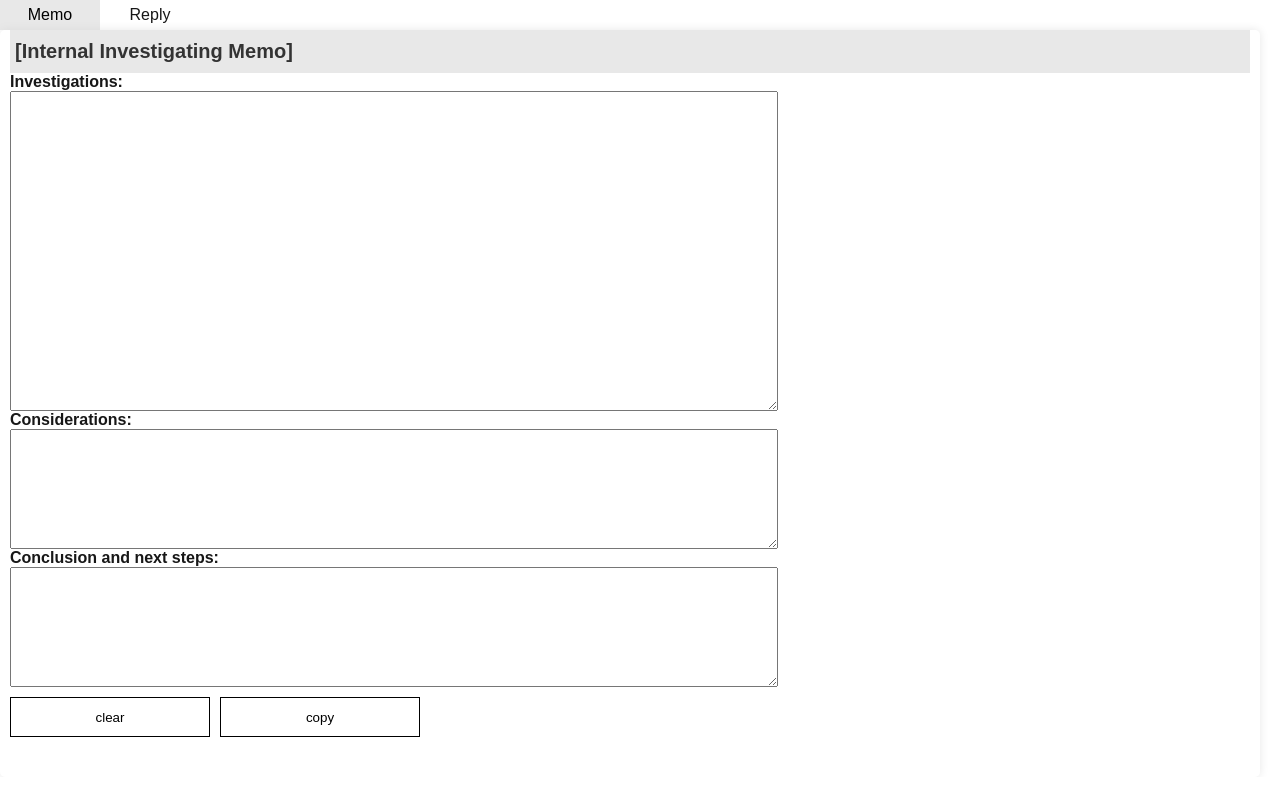
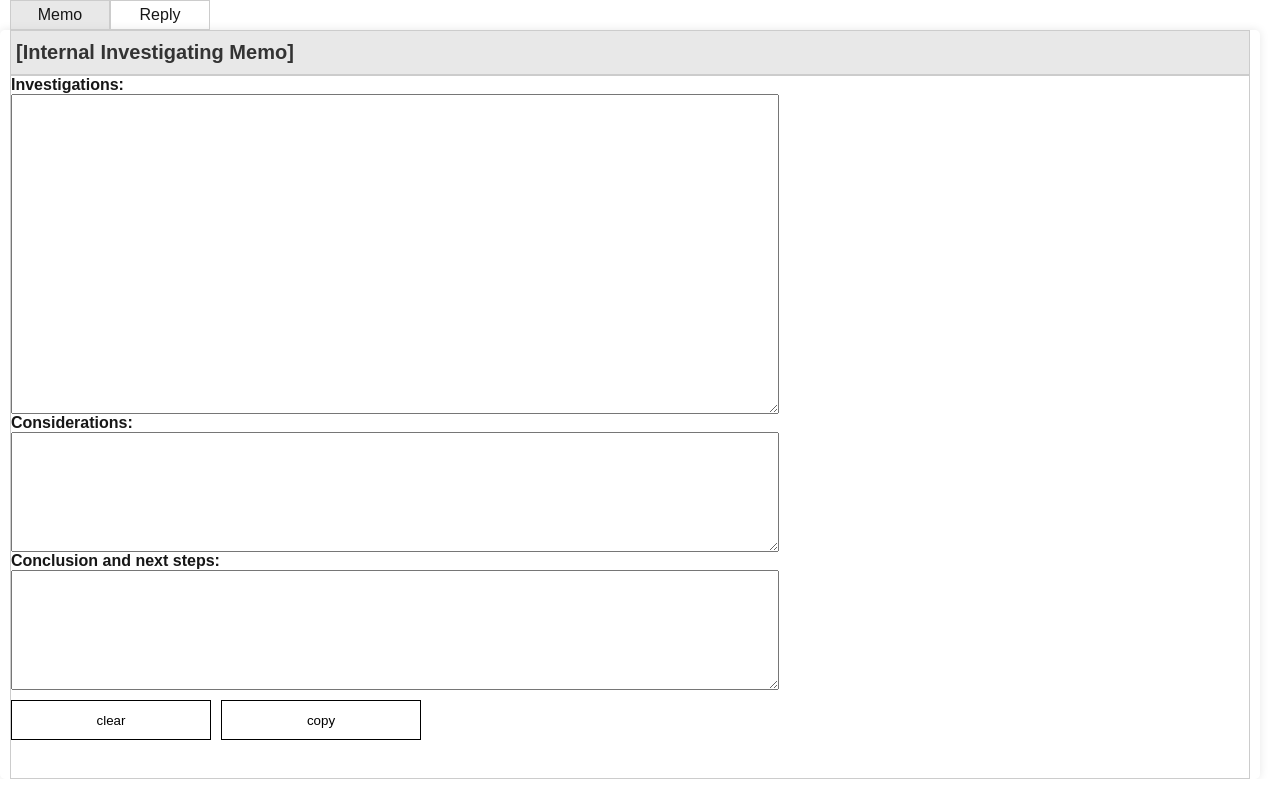
Before and after one commit to pyxudev/supportTemplate, a Next.js app: page / in a window 1280 px wide. Built offline with nearby package versions, Linux system fonts and the light colour scheme.

Commit message:
little UI changed

```diff
--- a/src/app/page.tsx
+++ b/src/app/page.tsx
@@ -122,7 +122,7 @@ export default function Home() {
 
     return (
         <>
-            <ul>
+            <ul className='tab-list'>
                 <li>
                     <div className={`MemoTab tab ${activeTab === 'tab1' && 'selected'}`} onClick={() => setActiveTab('tab1')}>
                         Memo
--- a/src/app/style/pagestyle.css
+++ b/src/app/style/pagestyle.css
@@ -32,6 +32,7 @@ input[type="text"] {
 }
 .greeting {
     display: flex;
+    margin-top: 5px;
 }
 #greeting {
     margin: 10px 0;
@@ -74,7 +75,7 @@ button:hover {
     color: #fff;
 }
 .sidecontain {
-    height: 88vh;
+    height: calc(88vh - 1px);
     overflow-y: scroll;
 }
 .sidebar li {
--- a/src/app/style/tabstyle.css
+++ b/src/app/style/tabstyle.css
@@ -4,6 +4,7 @@
     display: flex;
     align-items: center;
     justify-content: center;
+    border: 1px solid #ccc;
 }
 .tab:hover {
     background-color: lightgray;
@@ -14,6 +15,9 @@
 .tab.selected {
     background: transparent;
     background-color: rgba(211, 211, 211, 0.514);
+}
+.tab-list {
+    margin-left: 10px;
 }
 .tab-contents {
     max-width: calc( 100vw - 20px );
@@ -26,7 +30,8 @@
 .tab-title {
     padding-top: 5px;
     padding-bottom: 5px;
-    background-color: rgba(211, 211, 211, 0.514);;
+    background-color: rgba(211, 211, 211, 0.514);
+    border: 1px solid #ccc;
 }
 h2 {
     margin: 0;
@@ -35,14 +40,15 @@ h2 {
     color: #333;
 }
 .reply-tab-contents {
-    margin-top: 5px;
     justify-content: space-between;
     display: flex;
     height: 88vh;
+    border: 1px solid #ccc;
 }
 
 .memo-tab-contents {
     display: flex;
     flex-direction: column;
     height: 88vh;
+    border: 1px solid #ccc;
 }
```
